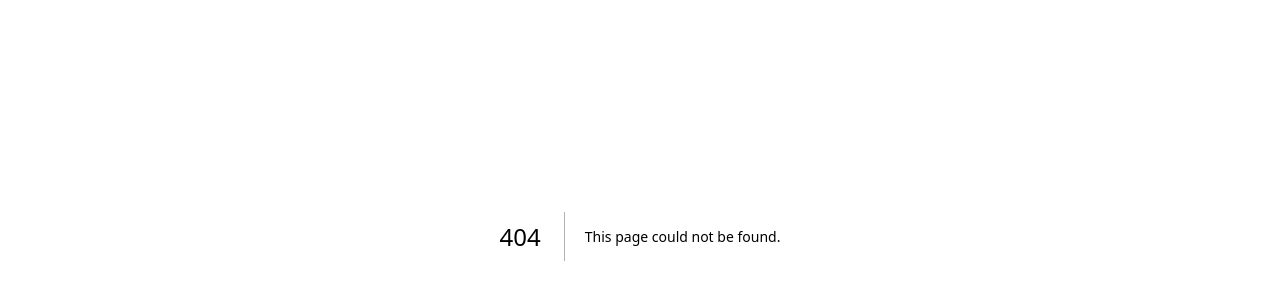
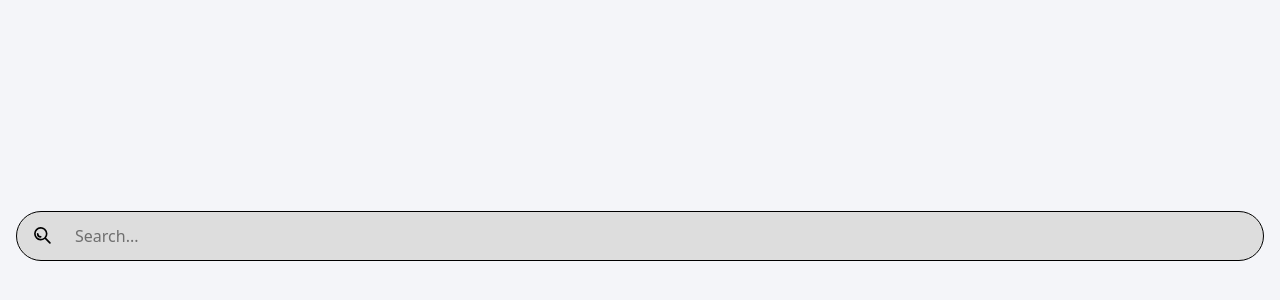
Before and after one commit to Vignesh190904/Community-Cart, a Next.js app in the folder frontend/: page /customer/search_bar in a window 1280 px wide. Before the commit this address had no page. Shown: the part 164-464 px from the top of the page. Built offline with nearby package versions, Linux system fonts and the light colour scheme.

Commit message:
Search bar component

```diff
--- /dev/null
+++ b/frontend/src/pages/customer/search_bar.css
@@ -0,0 +1,51 @@
+/* SearchBar Component Styles */
+
+.customer-search-bar {
+    height: 50px;
+    border-radius: 25px;
+    border: 1px solid black;
+    padding: 10px 16px;
+    display: flex;
+    align-items: center;
+    gap: 10px;
+    margin: 10px 16px;
+    width: calc(100% - 32px);
+    transition: border-color 0.3s ease;
+}
+
+/* Light theme background */
+.customer-search-bar {
+    background: #dddddd;
+}
+
+/* Dark theme background */
+body.theme-dark .customer-search-bar {
+    background: #3C3C3C;
+}
+
+/* Border hover and focus-within behavior */
+.customer-search-bar:hover,
+.customer-search-bar:focus-within {
+    border-color: var(--primary);
+}
+
+/* Search icon */
+.customer-search-icon {
+    width: 20px;
+    height: 20px;
+    flex-shrink: 0;
+}
+
+/* Input field */
+.customer-search-input {
+    flex: 1;
+    border: none;
+    outline: none;
+    background: transparent;
+    font-size: 16px;
+    color: var(--text-primary);
+}
+
+.customer-search-input::placeholder {
+    color: var(--text-disabled);
+}
--- /dev/null
+++ b/frontend/src/pages/customer/search_bar.tsx
@@ -0,0 +1,27 @@
+import React from 'react';
+import './search_bar.css';
+
+interface SearchBarProps {
+  value: string;
+  onChange: (value: string) => void;
+  placeholder?: string;
+}
+
+export default function SearchBar({ value, onChange, placeholder = "Search..." }: SearchBarProps) {
+  return (
+    <div className="customer-search-bar">
+      <img
+        src="/customer/assets/icons/search.svg"
+        alt="Search"
+        className="customer-search-icon"
+      />
+      <input
+        type="text"
+        className="customer-search-input"
+        value={value}
+        onChange={(e) => onChange(e.target.value)}
+        placeholder={placeholder}
+      />
+    </div>
+  );
+}
```
